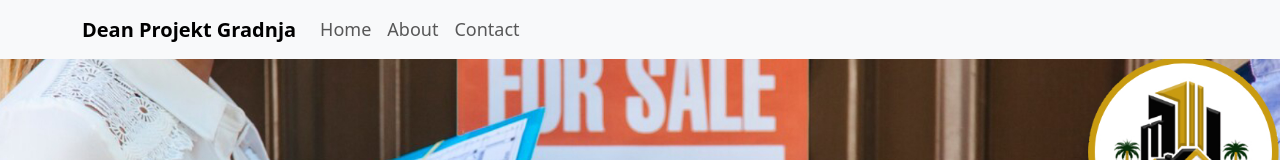
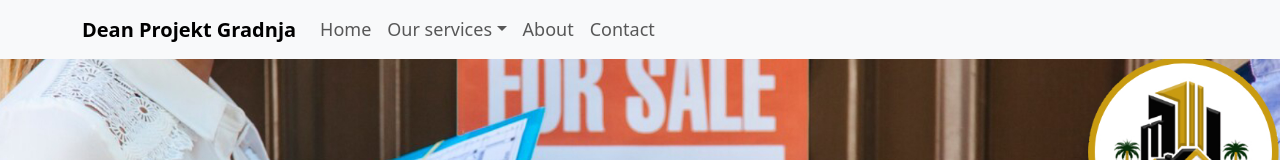
Before and after one commit to steve958/dean-projekt-gradnja, a React (Vite) app: page / in a window 1280 px wide. Shown: the top 160 px of the page. Built offline with nearby package versions, Linux system fonts and the light colour scheme.

Commit message:
menu dropdown

```diff
--- a/src/components/NavbarComponent.tsx
+++ b/src/components/NavbarComponent.tsx
@@ -1,15 +1,22 @@
 import "bootstrap/dist/css/bootstrap.min.css";
-import { Navbar, Nav, Container } from 'react-bootstrap';
+import { Navbar, Nav, Container, NavDropdown } from "react-bootstrap";
 
 export default function NavbarComponent() {
     return (
         <Navbar bg="light" expand="lg">
             <Container>
-                <Navbar.Brand href="/" style={{ fontWeight: '700' }}>Dean Projekt Gradnja</Navbar.Brand>
+                <Navbar.Brand href="/" style={{ fontWeight: "700" }}>
+                    Dean Projekt Gradnja
+                </Navbar.Brand>
                 <Navbar.Toggle aria-controls="navbarNav" />
                 <Navbar.Collapse id="navbarNav">
-                    <Nav className="ml-auto" style={{ fontSize: '18px' }}>
+                    <Nav className="ml-auto" style={{ fontSize: "18px" }}>
                         <Nav.Link href="/">Home</Nav.Link>
+                        <NavDropdown title="Our services" id="basic-nav-dropdown">
+                            <NavDropdown.Item href="#action/1">Real Estate sale</NavDropdown.Item>
+                            <NavDropdown.Item href="#action/2">Adaptation and renovation</NavDropdown.Item>
+                            <NavDropdown.Item href="#action/3">Residential construction</NavDropdown.Item>
+                        </NavDropdown>
                         <Nav.Link href="/about">About</Nav.Link>
                         <Nav.Link href="/contact">Contact</Nav.Link>
                     </Nav>
```
